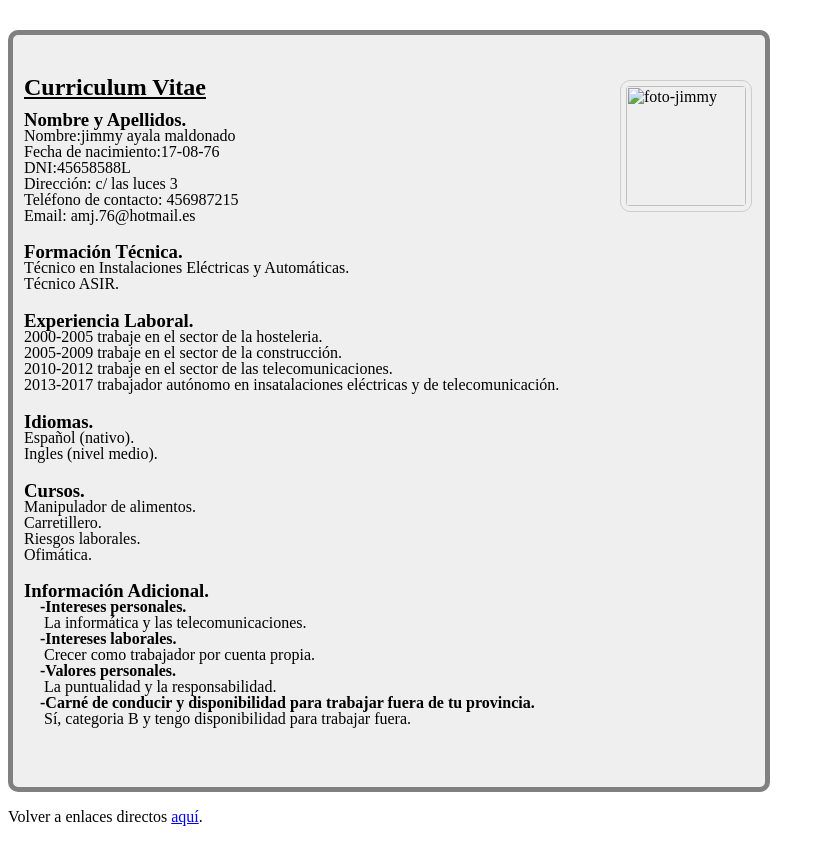
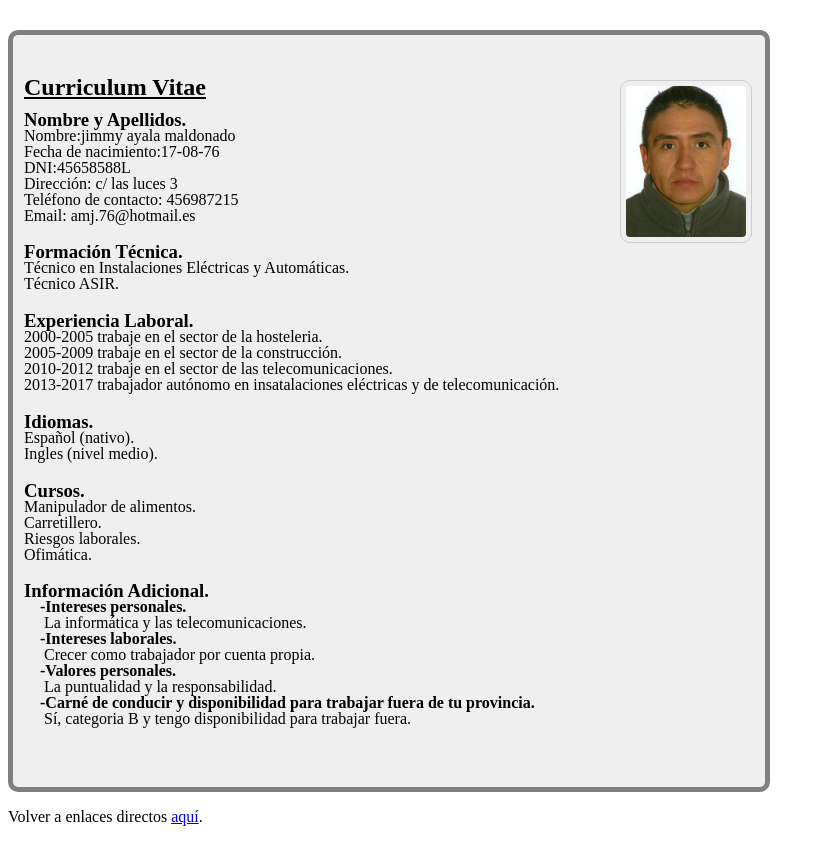
Before and after one commit to JAM76/accesos, a plain HTML site: page curriculum-jimmy.html in a window 1280 px wide. Shown: the whole page, without its empty margins (0-825 px from the left). Drawn offline with Linux system fonts and the light colour scheme.

Commit message:
Update curriculum-jimmy.html

```diff
--- a/curriculum-jimmy.html
+++ b/curriculum-jimmy.html
@@ -13,7 +13,7 @@
 <h3 id="datos"> Nombre y Apellidos.</h3>
 </div>
 <div id="foto">
-<img src="IMAGENES/foto-jimmy.png" align="top" alt="foto-jimmy" width="100" hieght="125">
+<img src="foto-jimmy.png" align="top" alt="foto-jimmy" width="100" hieght="125">
 </div>
 <div>
 <p id="datos">Nombre:jimmy ayala maldonado</p>
```
